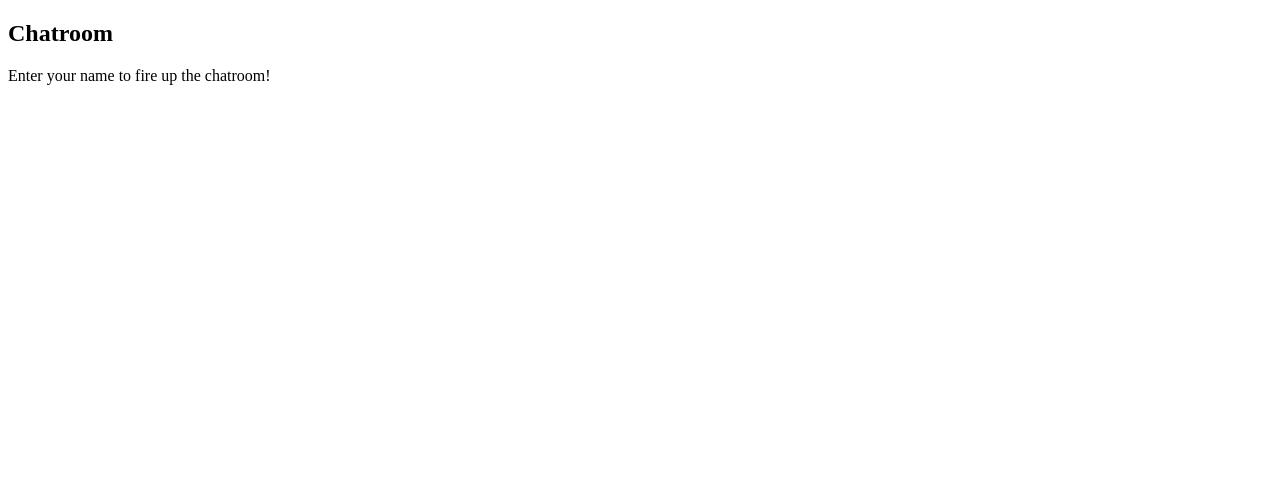
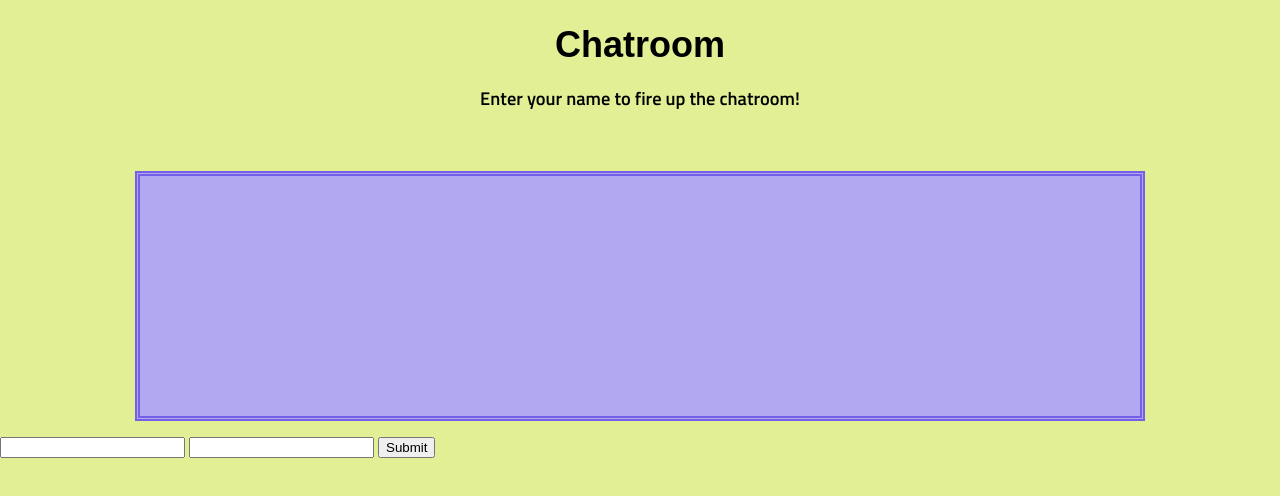
Before and after one commit to hamzafoy/chaterday_io, a plain HTML site: page index.html in a window 1280 px wide. Drawn offline with Linux system fonts and the light colour scheme; a web font is replaced by a local one.

Commit message:
begin styling the html.

```diff
--- a/index.html
+++ b/index.html
@@ -2,9 +2,26 @@
 <html lang="en">
 <head>
 
+    <!-- Fonts -->
+
+    <link
+    rel="preconnect"
+    href="https://fonts.googleapis.com"
+    >
+    <link
+    rel="preconnect"
+    href="https://fonts.gstatic.com"
+    crossorigin
+    >
+    <link
+    href="https://fonts.googleapis.com/css2?family=Mohave:wght@300&family=Titillium+Web:wght@600&display=swap"
+    rel="stylesheet"
+    >
+
     <meta charset="UTF-8">
     <meta http-equiv="X-UA-Compatible" content="IE=edge">
     <meta name="viewport" content="width=device-width, initial-scale=1.0">
+    <link rel="stylesheet" href="style.css"/>
     <title>Chaterday Chat</title>
 
 </head>
@@ -25,6 +42,31 @@
 
         </section>
 
+        <ol id="chatbox">
+
+        </ol>
+
+        <form>
+
+            <input
+            type="text"
+            class="user-input__name"
+            />
+
+            <input
+            type="text"
+            class="user-input__msg"
+            />
+
+            <input
+            type="submit"
+            class="user-input__button"
+            />
+
+        </form>
+
+
+
     </div>
 
 </body>
--- a/style.css
+++ b/style.css
@@ -0,0 +1,43 @@
+body {
+    margin: 0;
+    padding: 0;
+}
+
+
+#body {
+    display: flex;
+    flex-direction: column;
+    height: 100vh;
+    width: 100%;
+    background-color: #E2EF95;
+}
+
+
+.chaterday__title {
+    align-self: center;
+    margin: 3vh 0;
+    text-align: center;
+}
+
+
+.title__heading {
+    margin-block-start: 0;
+    margin-block-end: 0;
+    font-family: 'Mohave', sans-serif;
+    font-size: 2.25rem;
+}
+
+
+.title__desc {
+    font-family: 'Titillium Web', sans-serif;
+    font-size: 1.15em;
+}
+
+
+#chatbox {
+    align-self: center;
+    height: 30vh;
+    width: 75%;
+    background-color: #B2A7F1;
+    border: 5px double #7460E6;
+}
```
